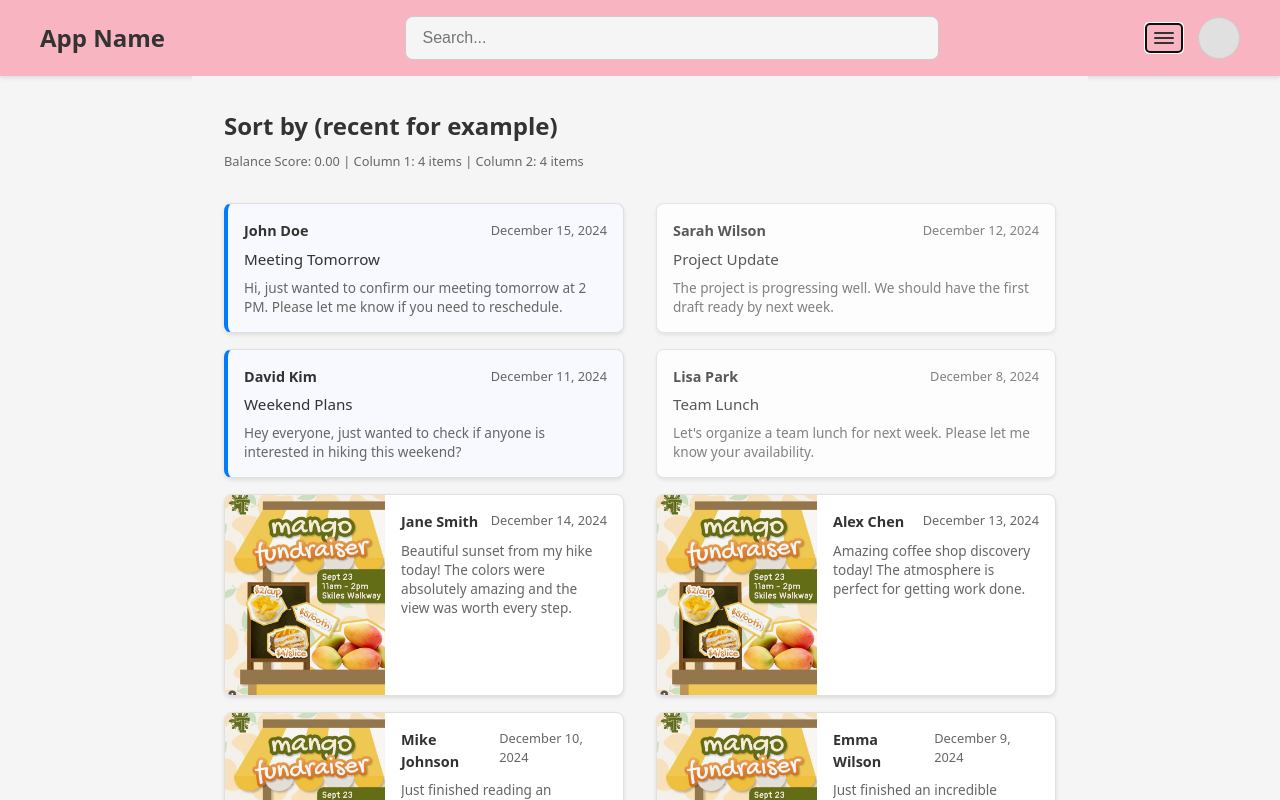
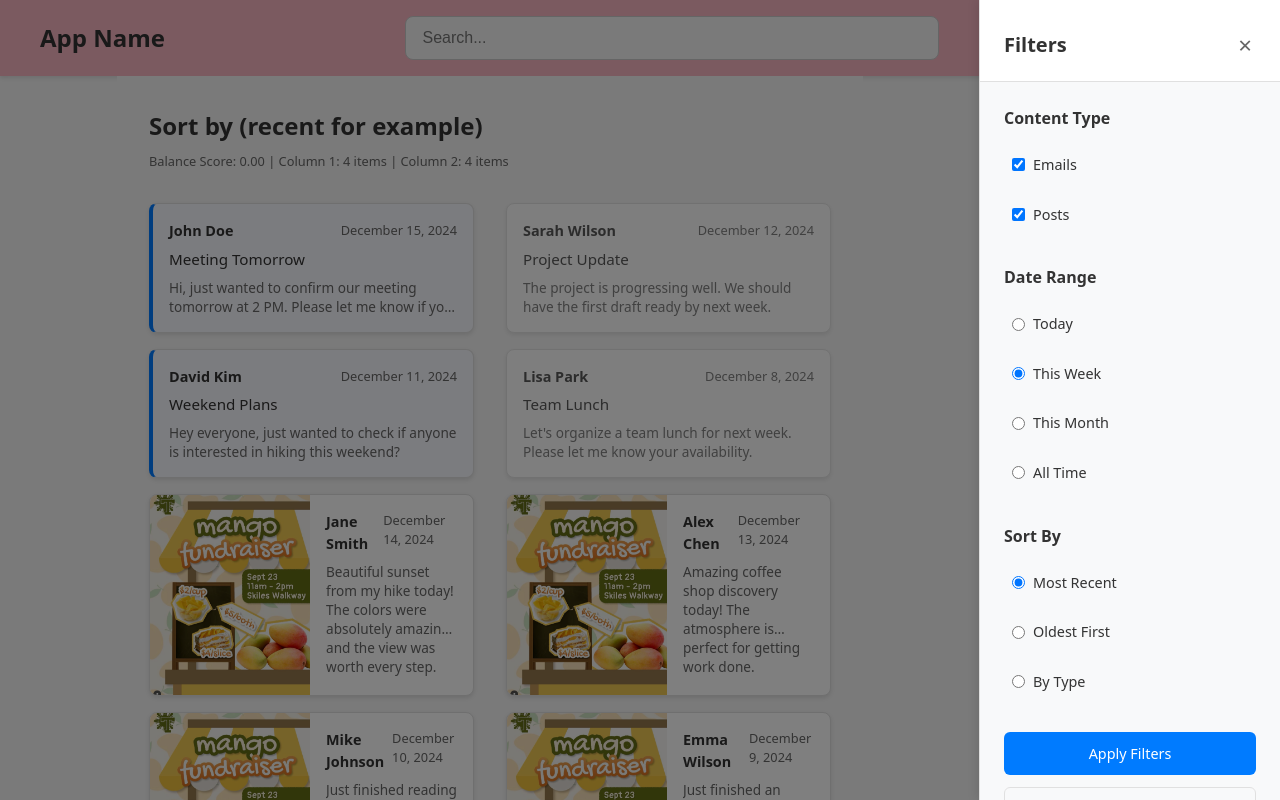
Before and after one commit to EuanHam/hackgt-25, a React (Vite) app in the folder client/: page / in a window 1280 px wide. Both pictures are taken after a click on the button "Menu". Shown: the top 800 px of the page. Built offline with nearby package versions, Linux system fonts and the light colour scheme.

Commit message:
Added filter bar ui for feed

```diff
--- a/client/src/App.css
+++ b/client/src/App.css
@@ -14,6 +14,12 @@
   margin: 0 auto;
   width: 70%;
   box-sizing: border-box;
+  transition: transform 0.3s ease, width 0.3s ease;
+}
+
+.main-content-shifted {
+  transform: translateX(-150px);
+  width: calc(70% - 150px);
 }
 
 .main-content h1 {
--- a/client/src/App.tsx
+++ b/client/src/App.tsx
@@ -1,14 +1,27 @@
+import { useState } from 'react'
 import Header from './components/Header'
 import Feed from './components/Feed'
+import Sidebar from './components/Sidebar'
 import './App.css'
 
 function App() {
+  const [isSidebarOpen, setIsSidebarOpen] = useState(false)
+
+  const handleHamburgerClick = () => {
+    setIsSidebarOpen(!isSidebarOpen)
+  }
+
+  const handleSidebarClose = () => {
+    setIsSidebarOpen(false)
+  }
+
   return (
     <div className="app">
-      <Header />
-      <main className="main-content">
+      <Header onHamburgerClick={handleHamburgerClick} />
+      <main className={`main-content ${isSidebarOpen ? 'main-content-shifted' : ''}`}>
         <Feed />
       </main>
+      <Sidebar isOpen={isSidebarOpen} onClose={handleSidebarClose} />
     </div>
   )
 }
--- a/client/src/components/Header.tsx
+++ b/client/src/components/Header.tsx
@@ -1,7 +1,11 @@
 import React from 'react';
 import './Header.css';
 
-const Header: React.FC = () => {
+interface HeaderProps {
+  onHamburgerClick: () => void;
+}
+
+const Header: React.FC<HeaderProps> = ({ onHamburgerClick }) => {
   return (
     <header className="header">
       <div className="header-content">
@@ -22,7 +26,11 @@ const Header: React.FC = () => {
         {/* Right side elements */}
         <div className="header-right">
           {/* Hamburger menu */}
-          <button className="hamburger-menu" aria-label="Menu">
+          <button
+            className="hamburger-menu"
+            aria-label="Menu"
+            onClick={onHamburgerClick}
+          >
             <div className="hamburger-line"></div>
             <div className="hamburger-line"></div>
             <div className="hamburger-line"></div>
--- /dev/null
+++ b/client/src/components/Sidebar.css
@@ -0,0 +1,173 @@
+/* Sidebar backdrop */
+.sidebar-backdrop {
+  position: fixed;
+  top: 0;
+  left: 0;
+  right: 0;
+  bottom: 0;
+  background-color: rgba(0, 0, 0, 0.5);
+  z-index: 998;
+  transition: opacity 0.3s ease;
+}
+
+/* Sidebar container */
+.sidebar {
+  position: fixed;
+  top: 0;
+  right: -300px; /* Hidden by default */
+  width: 300px;
+  height: 100vh;
+  background-color: #f8f9fa;
+  border-left: 1px solid #e0e0e0;
+  z-index: 999;
+  transition: right 0.3s ease;
+  box-shadow: -2px 0 10px rgba(0, 0, 0, 0.1);
+}
+
+.sidebar.sidebar-open {
+  right: 0;
+}
+
+/* Sidebar header */
+.sidebar-header {
+  display: flex;
+  justify-content: space-between;
+  align-items: center;
+  padding: 1.5rem 1.5rem 1rem 1.5rem;
+  border-bottom: 1px solid #e0e0e0;
+  background-color: #ffffff;
+}
+
+.sidebar-header h3 {
+  margin: 0;
+  font-size: 1.25rem;
+  font-weight: 600;
+  color: #333;
+}
+
+.sidebar-close {
+  background: none;
+  border: none;
+  font-size: 1.5rem;
+  cursor: pointer;
+  color: #666;
+  padding: 0.25rem;
+  border-radius: 4px;
+  transition: background-color 0.2s ease;
+}
+
+.sidebar-close:hover {
+  background-color: #f0f0f0;
+}
+
+/* Sidebar content */
+.sidebar-content {
+  padding: 1.5rem;
+  height: calc(100vh - 80px);
+  overflow-y: auto;
+}
+
+/* Filter sections */
+.filter-section {
+  margin-bottom: 2rem;
+}
+
+.filter-section h4 {
+  margin: 0 0 1rem 0;
+  font-size: 1rem;
+  font-weight: 600;
+  color: #333;
+}
+
+.filter-options {
+  display: flex;
+  flex-direction: column;
+  gap: 0.75rem;
+}
+
+.filter-option {
+  display: flex;
+  align-items: center;
+  gap: 0.5rem;
+  cursor: pointer;
+  padding: 0.5rem;
+  border-radius: 6px;
+  transition: background-color 0.2s ease;
+}
+
+.filter-option:hover {
+  background-color: #f0f0f0;
+}
+
+.filter-option input[type="checkbox"],
+.filter-option input[type="radio"] {
+  margin: 0;
+  cursor: pointer;
+}
+
+.filter-option span {
+  font-size: 0.9rem;
+  color: #333;
+  cursor: pointer;
+}
+
+/* Filter actions */
+.filter-actions {
+  margin-top: 2rem;
+  display: flex;
+  flex-direction: column;
+  gap: 0.75rem;
+}
+
+.filter-apply,
+.filter-clear {
+  padding: 0.75rem 1rem;
+  border: none;
+  border-radius: 6px;
+  font-size: 0.9rem;
+  font-weight: 500;
+  cursor: pointer;
+  transition: all 0.2s ease;
+}
+
+.filter-apply {
+  background-color: #007bff;
+  color: white;
+}
+
+.filter-apply:hover {
+  background-color: #0056b3;
+}
+
+.filter-clear {
+  background-color: #f8f9fa;
+  color: #666;
+  border: 1px solid #e0e0e0;
+}
+
+.filter-clear:hover {
+  background-color: #e9ecef;
+}
+
+/* Responsive design */
+@media (max-width: 768px) {
+  .sidebar {
+    width: 280px;
+    right: -280px;
+  }
+
+  .sidebar-content {
+    padding: 1rem;
+  }
+
+  .sidebar-header {
+    padding: 1rem;
+  }
+}
+
+@media (max-width: 480px) {
+  .sidebar {
+    width: 100%;
+    right: -100%;
+  }
+}
--- /dev/null
+++ b/client/src/components/Sidebar.tsx
@@ -0,0 +1,91 @@
+import React from 'react';
+import './Sidebar.css';
+
+interface SidebarProps {
+  isOpen: boolean;
+  onClose: () => void;
+}
+
+const Sidebar: React.FC<SidebarProps> = ({ isOpen, onClose }) => {
+  return (
+    <>
+      {/* Backdrop */}
+      {isOpen && (
+        <div className="sidebar-backdrop" onClick={onClose}></div>
+      )}
+
+      {/* Sidebar */}
+      <div className={`sidebar ${isOpen ? 'sidebar-open' : ''}`}>
+        <div className="sidebar-header">
+          <h3>Filters</h3>
+          <button className="sidebar-close" onClick={onClose}>
+            ×
+          </button>
+        </div>
+
+        <div className="sidebar-content">
+          <div className="filter-section">
+            <h4>Content Type</h4>
+            <div className="filter-options">
+              <label className="filter-option">
+                <input type="checkbox" defaultChecked />
+                <span>Emails</span>
+              </label>
+              <label className="filter-option">
+                <input type="checkbox" defaultChecked />
+                <span>Posts</span>
+              </label>
+            </div>
+          </div>
+
+          <div className="filter-section">
+            <h4>Date Range</h4>
+            <div className="filter-options">
+              <label className="filter-option">
+                <input type="radio" name="dateRange" value="today" />
+                <span>Today</span>
+              </label>
+              <label className="filter-option">
+                <input type="radio" name="dateRange" value="week" defaultChecked />
+                <span>This Week</span>
+              </label>
+              <label className="filter-option">
+                <input type="radio" name="dateRange" value="month" />
+                <span>This Month</span>
+              </label>
+              <label className="filter-option">
+                <input type="radio" name="dateRange" value="all" />
+                <span>All Time</span>
+              </label>
+            </div>
+          </div>
+
+          <div className="filter-section">
+            <h4>Sort By</h4>
+            <div className="filter-options">
+              <label className="filter-option">
+                <input type="radio" name="sortBy" value="recent" defaultChecked />
+                <span>Most Recent</span>
+              </label>
+              <label className="filter-option">
+                <input type="radio" name="sortBy" value="oldest" />
+                <span>Oldest First</span>
+              </label>
+              <label className="filter-option">
+                <input type="radio" name="sortBy" value="type" />
+                <span>By Type</span>
+              </label>
+            </div>
+          </div>
+
+          <div className="filter-actions">
+            <button className="filter-apply">Apply Filters</button>
+            <button className="filter-clear">Clear All</button>
+          </div>
+        </div>
+      </div>
+    </>
+  );
+};
+
+export default Sidebar;
```
